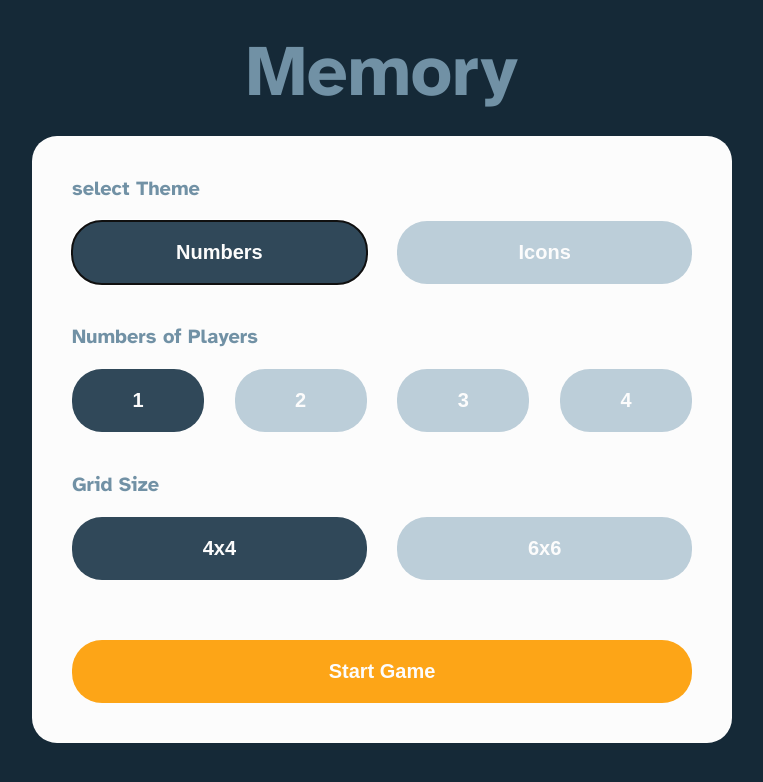
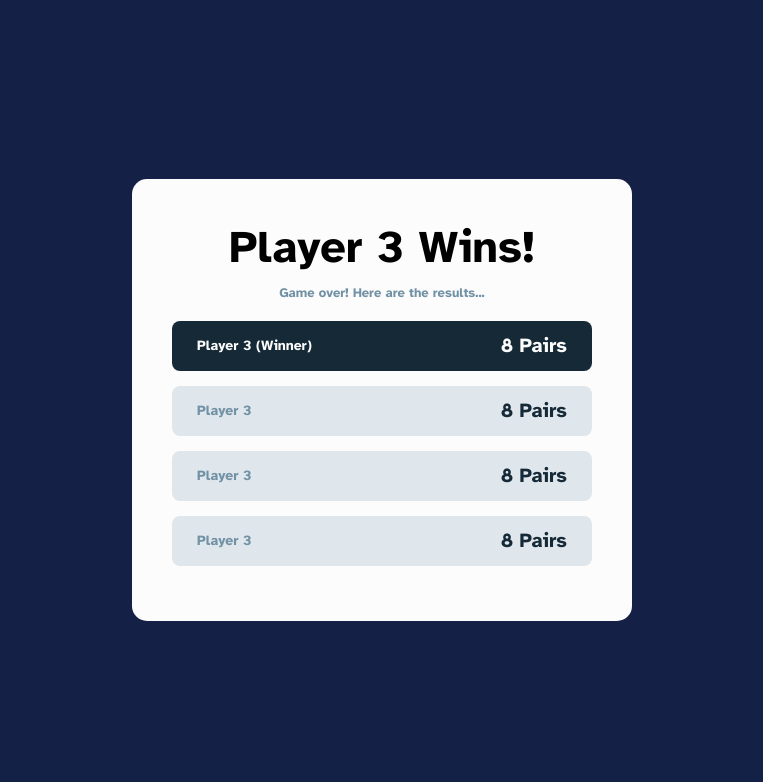
Before and after one commit to F4eNn/Advance-Multiplayer-Game, a website: page index.html in a window 1280 px wide. Shown: the whole page, without its empty margins (258-1021 px from the left). Drawn offline with Linux system fonts and the light colour scheme.

Commit message:
created summary section

```diff
--- a/index.html
+++ b/index.html
@@ -50,8 +50,51 @@
         </div>
     </div>
 </section>
+     <section class="summary">
+
+    <div class="summary__multiplayer-mode">
+
+        <div class="text-box">
+            <h2 class="text-box__title">Player 3 Wins!</h2>
+            <p>Game over! Here are the results...</p>
+        </div>
+
+        <ul>
+            <li class="scores-box winner">
+                <div class="scores-box__player ">
+                    <p class="player-number">Player 3 <span id="winner">(Winner)</span></p>
+                    <p><span id="pairs"></span>8 Pairs</p>
+                </div>
+            </li>
+            <li class="scores-box lost">
+                <div class="scores-box__player">
+                    <p class="player-number">Player 3</p>
+                    <p><span class="pairs" id="pairs">8 Pairs</span></p>
+                </div>
+            </li>
+            <li class="scores-box lost">
+                <div class="scores-box__player">
+                    <p class="player-number">Player 3</p>
+                    <p><span class="pairs" id="pairs">8 Pairs</span></p>
+                </div>
+            </li>
+            <li class="scores-box lost">
+                <div class="scores-box__player">
+                    <p class="player-number">Player 3</p>
+                    <p><span class="pairs" id="pairs">8 Pairs</span></p>
+                </div>
+            </li>
+        </ul>
+    </div>
+
+
+    <div class="container__single-mode"></div>
+
+
+</section>
    </main>
 
     <script src="./dist/js/script.min.js"></script>
 </body>
+
 </html>
--- a/src/sass/_entry-site.scss
+++ b/src/sass/_entry-site.scss
@@ -1,13 +1,14 @@
 @use './assets' as *;
 .start-game {
 	display: flex;
+	display: none;
 	flex-direction: column;
 	justify-content: center;
 	align-items: center;
 	height: 100svh;
 	gap: 2em;
-	background-color: $start-game-background;
-	color: $start-game-font-color;
+	background-color: $dark-background;
+	color: $primary-text-font-color;
 	font-weight: bold;
 	&__title {
 		font-size: calc(4rem + 2.5vw);
@@ -36,7 +37,7 @@
 					width: 100%;
 					padding: 1em 0 1em 0;
 					font-size: clamp(1rem, 2.5vw, 2rem);
-					color: $menu-start-font;
+					color: $white-font;
 					background-color: $button-color-menu;
 					font-weight: bold;
 					border-radius: 3rem;
--- /dev/null
+++ b/src/sass/_summary.scss
@@ -0,0 +1,64 @@
+@use 'assets' as *;
+
+.summary {
+	display: flex;
+	justify-content: center;
+	align-items: center;
+	position: absolute;
+	left: 0;
+	top: 0;
+	height: 100%;
+	width: 100%;
+	background-color: #000000b0;
+
+	&__multiplayer-mode {
+		display: flex;
+		flex-direction: column;
+		width: min(500px, 90%);
+		gap: 20px;
+		padding: 4em;
+		background-color: #fcfcfc;
+		border-radius: 15px;
+
+		.text-box {
+			text-align: center;
+			font-size: clamp(1.5rem, 3.5vw, 3rem);
+			p {
+				margin-top: 10px;
+				font-size: clamp(1.2rem, 2.5vw, 1.3rem);
+				font-weight: bold;
+				color: $primary-text-font-color;
+			}
+		}
+		.scores-box {
+			width: 100%;
+			padding: 1.5em 2.5em;
+			border-radius: 8px;
+			margin-bottom: 15px;
+
+			&__player {
+				display: flex;
+				justify-content: space-between;
+				font-size: 2rem;
+				line-height: 1em;
+				font-weight: bold;
+				.player-number {
+					font-size: clamp(1rem , 2.5vw, 1.4rem);
+				}
+				.pairs {
+					color: $dark-background;
+				}
+			}
+		}
+	}
+}
+
+// classes for Toggle in Js
+.winner {
+	background-color: $dark-background;
+	color: $white-font;
+}
+.lost {
+	background-color: $player-item-bgc;
+	color: $primary-text-font-color;
+}
--- a/src/sass/assets/_colors.scss
+++ b/src/sass/assets/_colors.scss
@@ -5,9 +5,10 @@
 // $secondary-hover: #6293b7;
 // $idle-section: #bacdd8;
 $primary: #fda517;
-$start-game-background: #152937;
-$start-game-font-color: #7191a5;
+$dark-background: #152937;
+$primary-text-font-color: #7191a5;
 $menu-start-bgc: #fcfcfc;
-$menu-start-font: #fcfcfc;
+$white-font: #fcfcfc;
 $button-autofocus-color-menu: #304859;
-$button-color-menu: #bcced9
+$button-color-menu: #bcced9;
+$player-item-bgc: #dfe7ec;
--- a/src/sass/assets/_general.scss
+++ b/src/sass/assets/_general.scss
@@ -6,6 +6,9 @@
 html {
 	font-size: 62.5%;
 }
+ul, li {
+	list-style: none;
+}
 
 body {
 	position: relative;
--- a/src/sass/style.scss
+++ b/src/sass/style.scss
@@ -1,3 +1,4 @@
 
 // Entry Section
 @import 'entry-site';
+@import 'summary'
```
Also changed, not shown: dist/css/style.min.css, 2 other files.
